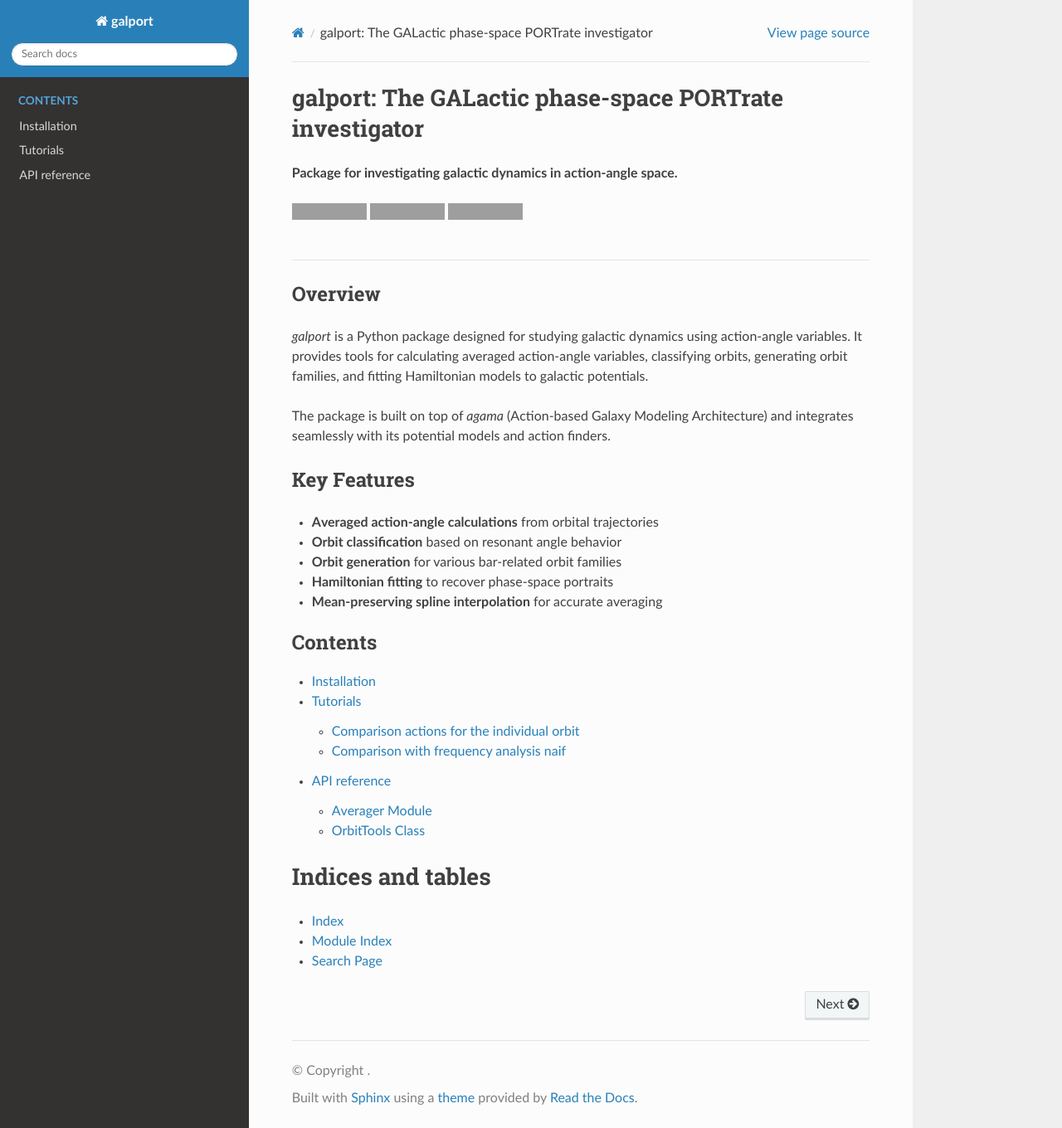
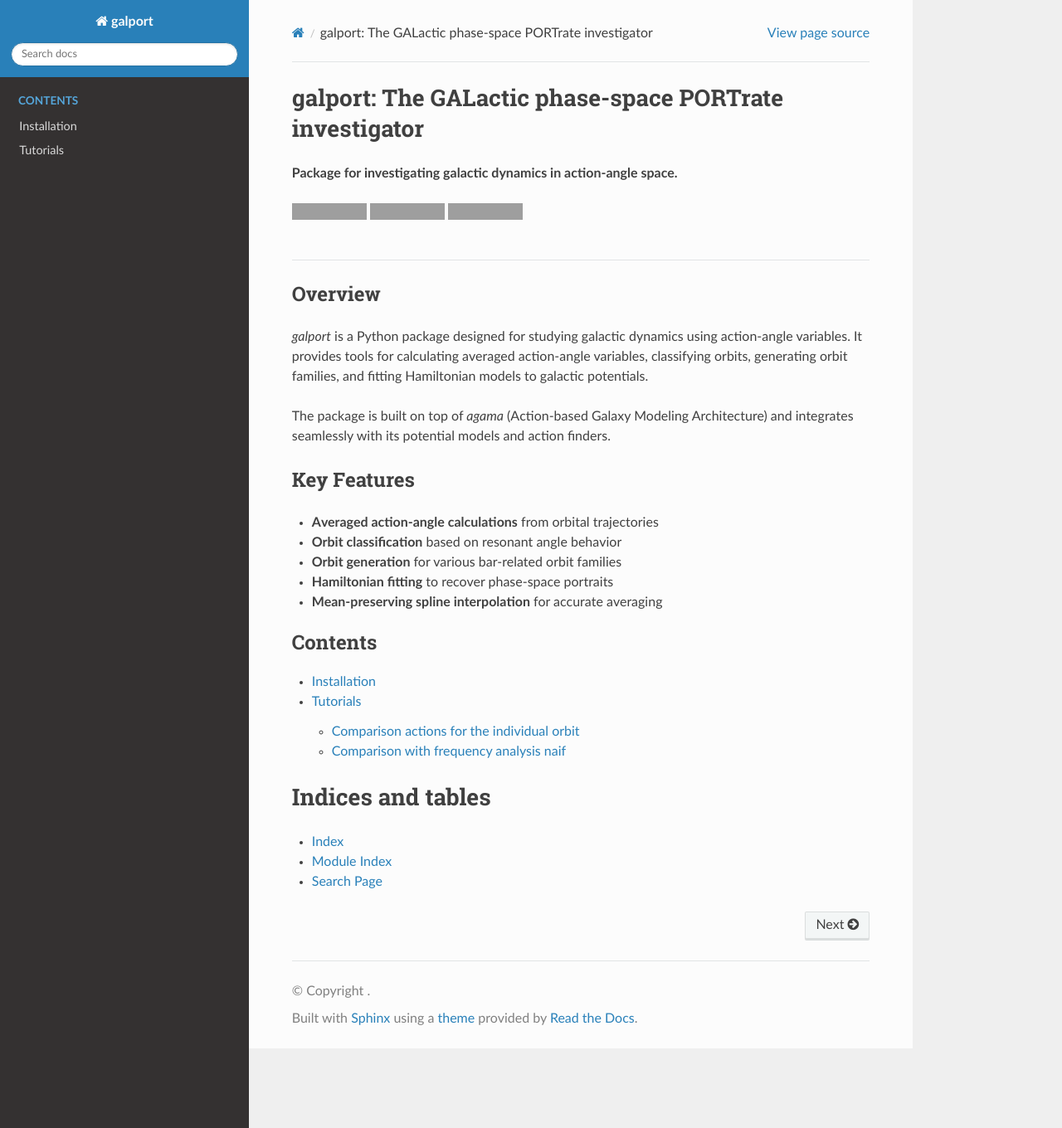
Before and after one commit to vdzozulia/galport, a Sphinx documentation site: the page built from docs/source/index.rst, in a window 1280 px wide and 1360 px high. Shown: the whole window at 83% size. Built offline with Sphinx 7.4.7 and the Read the Docs theme 3.1.0, drawn with Linux system fonts in a browser that asks for light colours; pages that are not in the unit, such as notebooks, are missing from menus; grey boxes are pictures that could not be loaded.

Commit message:
change docs 17

```diff
--- a/docs/source/index.rst
+++ b/docs/source/index.rst
@@ -45,7 +45,6 @@ Key Features
 
    installation
    Tutorials <tutorials.rst>
-   API reference <reference.rst>
 
 
 Indices and tables
```
